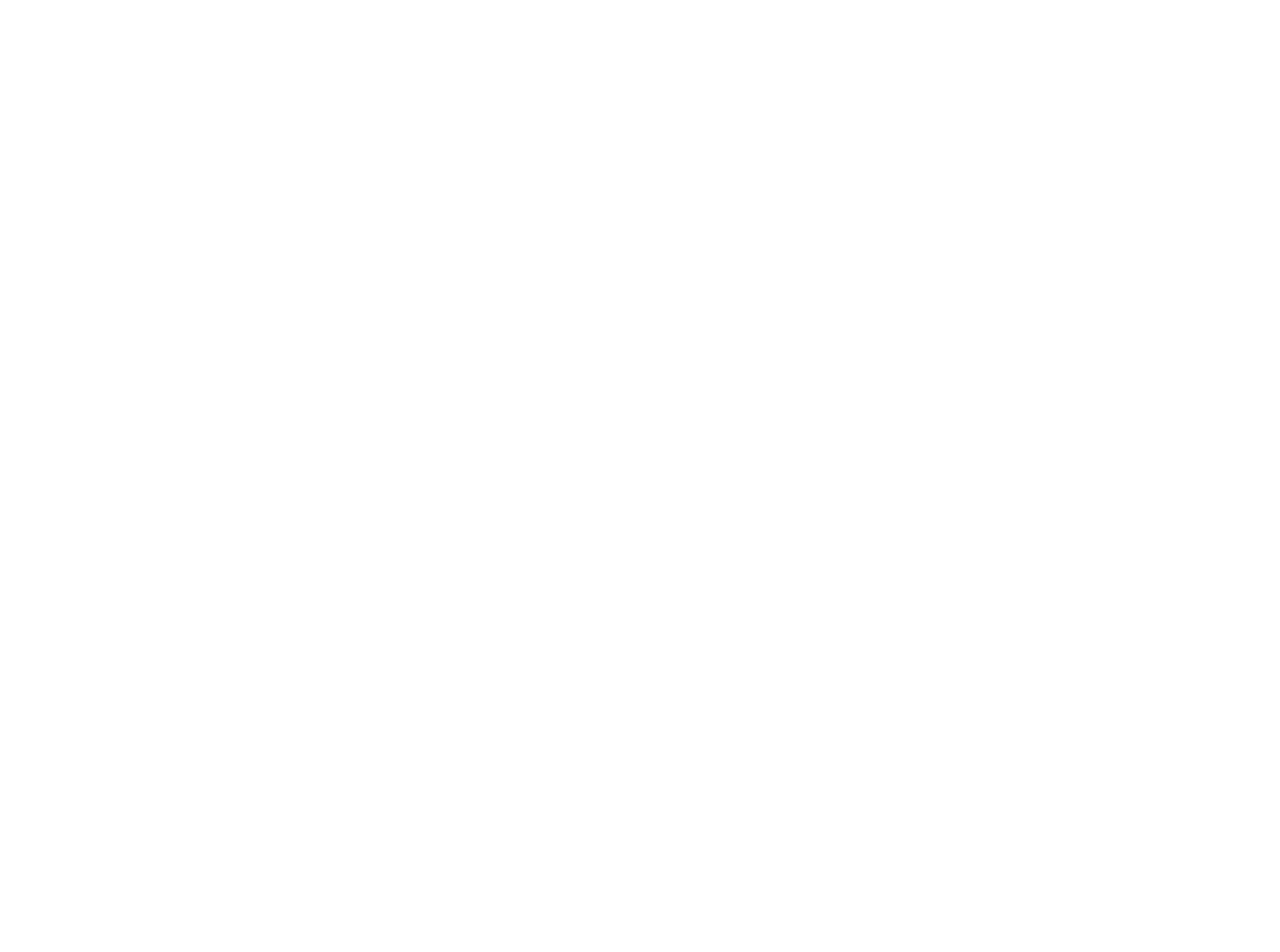
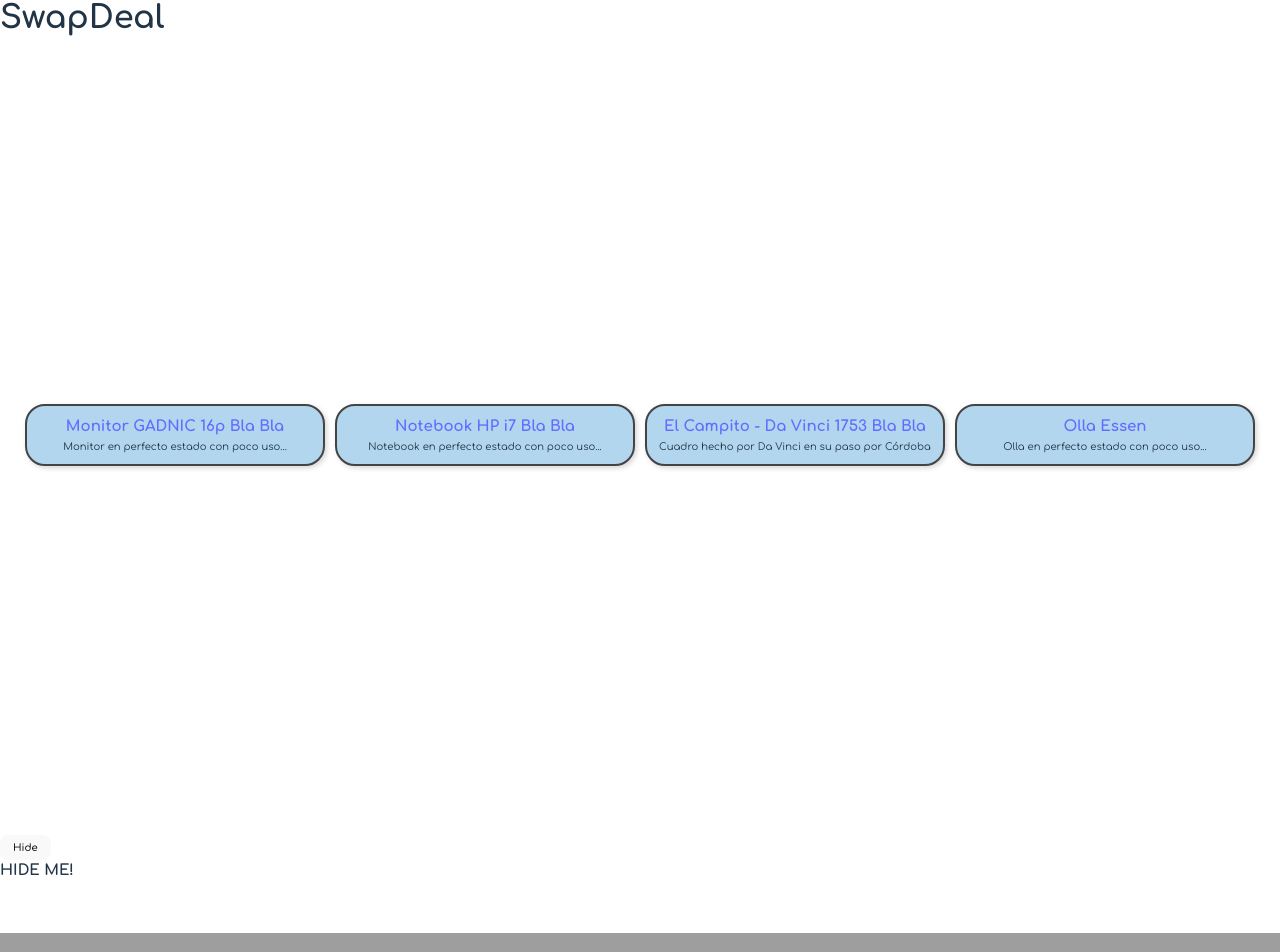
Before and after one commit to TomasUllua12/SwapDeal, a React (Vite) app: page /Inicio in a window 1280 px wide. Shown: the top 952 px of the page. Before the commit the page ends 800 px from the top, so only its background shows below. Built offline with nearby package versions, Linux system fonts and the light colour scheme; grey boxes are pictures that could not be loaded.

Commit message:
Acomode el codigo

```diff
--- a/src/App.jsx
+++ b/src/App.jsx
@@ -1,27 +1,12 @@
 import "./App.css";
 import PaginaPrincipal from "./views/pagina_principal/PaginaPrincipal";
-import Card from "./components/Card";
-import ShowHide from "./components/ShowHide";
-import vehicles from "./data/vehicles";
-import FooterWave from "./components/Footers/FooterWave";
-
 
 function App() {
 
-  const vehicleList = vehicles.map(v => {
-    return <Card title={v.name} description={v.description} />
-  })
 
   return (
     <div className="App">
       <PaginaPrincipal/>
-      <h1>SwapDeal</h1>
-      <div className="container">
-        {vehicleList}
-      </div>
-      <ShowHide/>
-      <div class="espacio"></div>
-      <FooterWave/>
     </div>
   );
 
--- a/src/views/Inicio.jsx
+++ b/src/views/Inicio.jsx
@@ -1,11 +1,24 @@
 import React from 'react'
+import FooterWave from '../components/Footers/FooterWave'
+import Card from '../components/Card'
+import ShowHide from '../components/ShowHide';
+import vehicles from '../data/vehicles';
 
 export function Inicio(props) {
 
+    const vehicleList = vehicles.map(v => {
+        return <Card title={v.name} description={v.description} />
+      })
 
     return (
         <>
-
+            <h1>SwapDeal</h1>
+            <div className="container">
+                {vehicleList}
+            </div>
+            <ShowHide/>
+            <div class="espacio"></div>
+            <FooterWave/>
         </>
     )
 }
--- a/src/views/LoginRegister.jsx
+++ b/src/views/LoginRegister.jsx
@@ -11,7 +11,9 @@ export function LoginRegister(props) {
                 <div className='background'></div>
                 <div className='wrapper'></div>
                 <div className='overlay'>
+                    <Link to={"/"}>
                     <img className="logo" src="../../public/assets/icons/LogoynombreSwapDealBlanco.svg" alt="Logo SwapDeal" />
+                    </Link>
                     <div className='container'>
                         <div className='main'>
                             <input type="checkbox" id='chk' aria-hidden="true" />
```
